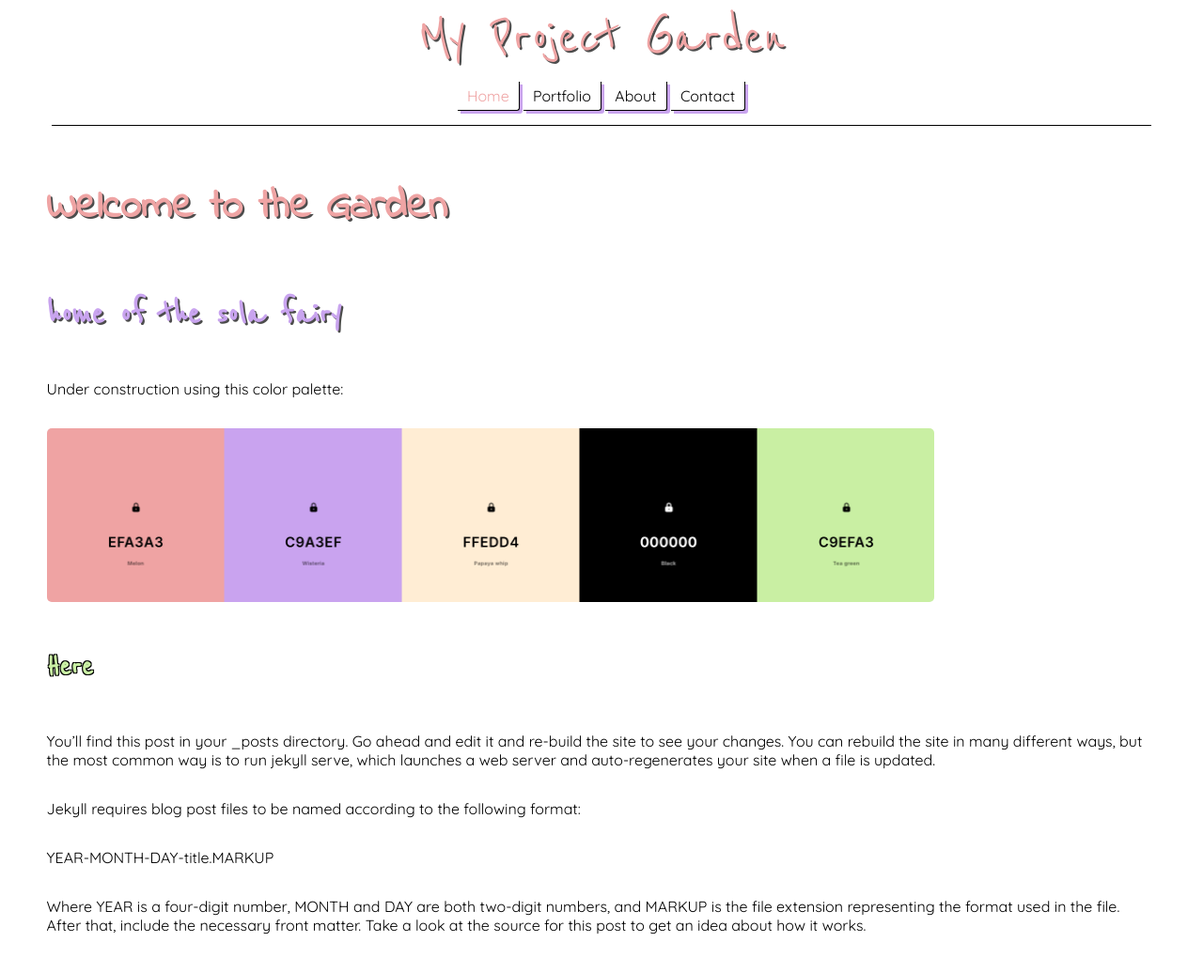
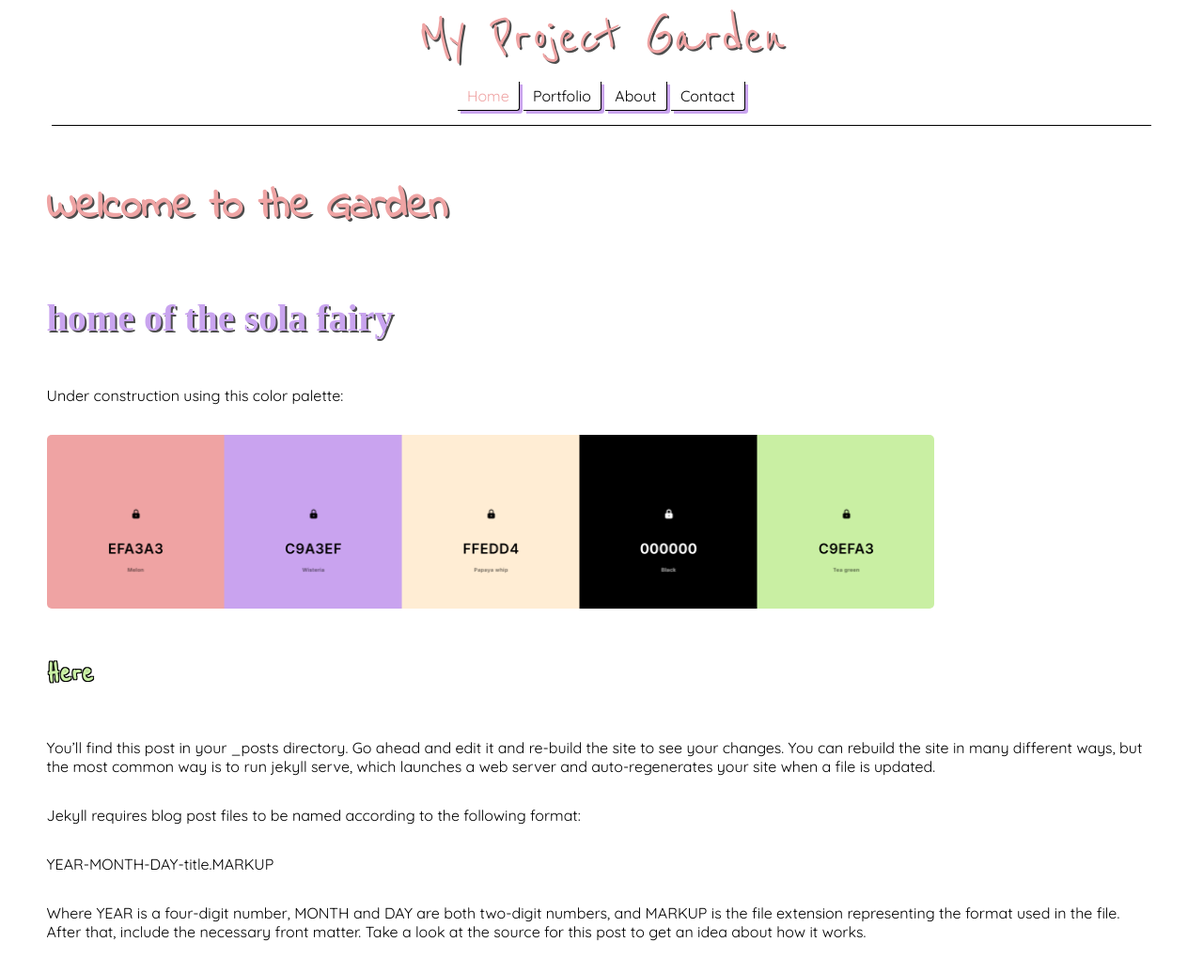
Before and after one commit to sola-fairy/sola-fairy.garden, a Jekyll site: the page built from index.markdown, in a window 1280 px wide. Shown: the whole page at 94% size. Built offline with Jekyll 4.4.1, drawn with Linux system fonts in a browser that asks for light colours; some web fonts are replaced.

Commit message:
add CF thin

```diff
--- a/assets/style.css
+++ b/assets/style.css
@@ -6,6 +6,11 @@
   --papaya-whip: hsla(35, 100%, 92%, 1);
   --black: hsla(0, 0%, 0%, 1);
   --tea-green: hsla(90, 70%, 79%, 1);
+}
+
+@font-face {
+  font-family: 'Cartograph Thin';
+  src: url("assets/other/fonts/Cartograph/CartographCF-Thin.otf") format("opentype");
 }
 
 body {
@@ -104,7 +109,7 @@ h1 {
 }
 
 h2 {
-  font-family: 'Reenie Beanie', sans-serif;
+  font-family: 'Cartograph Thin', serif;
   color: var(--wisteria);
   font-size: 2.5em;
   text-shadow: 2px 2px 0px #000000b3;
```
